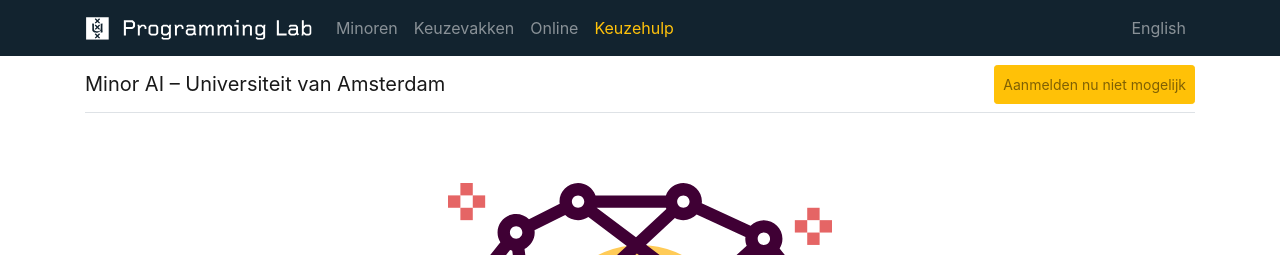
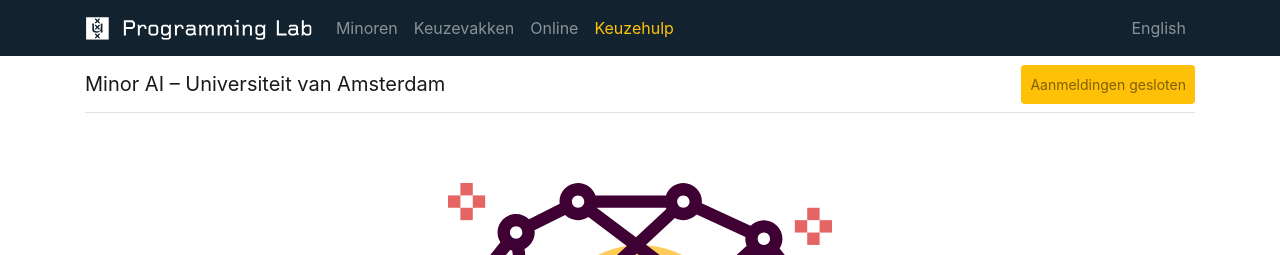
Before and after one commit to tdoolan/info, a Jekyll site: the page built from minoren/minai/index.html, in a window 1280 px wide and 900 px high. Shown: the top 255 px of the window. Built offline with Jekyll 4.4.1, drawn with Linux system fonts in a browser that asks for light colours.

Commit message:
changes ai

```diff
--- a/_layouts/minai.html
+++ b/_layouts/minai.html
@@ -12,7 +12,7 @@
         </ul>
         <ul class="navbar-nav">
             <li class="nav-item float-right">
-                <a class="nav-link btn btn-warning btn-sm" disabled>Aanmelden nu niet mogelijk</a>
+                <a class="nav-link btn btn-warning btn-sm" disabled>Aanmeldingen gesloten</a>
             </li>
         </ul>
     </div>
```
